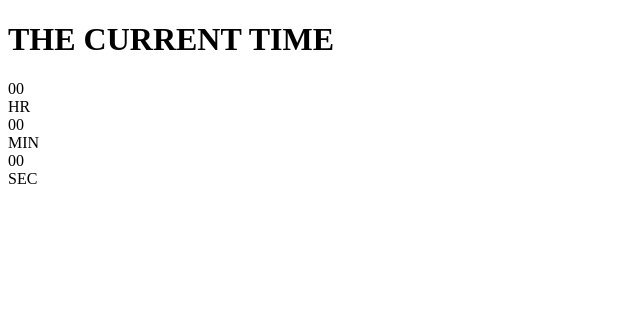
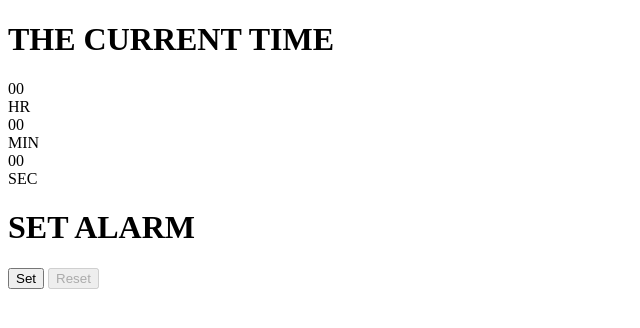
Before and after one commit to dayanapanova/Alarm, a plain HTML site: page index.html in a window 1280 px wide. Shown: the whole page, without its empty margins (0-640 px from the left). Drawn offline with Linux system fonts and the light colour scheme.

Commit message:
building the skeleton of the set alarm field

```diff
--- a/index.html
+++ b/index.html
@@ -23,5 +23,17 @@
           <div class="text">SEC</div>
         </div>
       </div>
+      <div id="tpick">
+        <h1 class="header">
+          SET ALARM
+        </h1>
+        <div id="tpick-h"></div>
+        <div id="tpick-m"></div>
+        <div id="tpick-s"></div>
+        <div>
+          <input type="button" value="Set" id="tset"/>
+          <input type="button" value="Reset" id="treset" disabled/>
+        </div>
+      </div>
 </body>
 </html>
```
